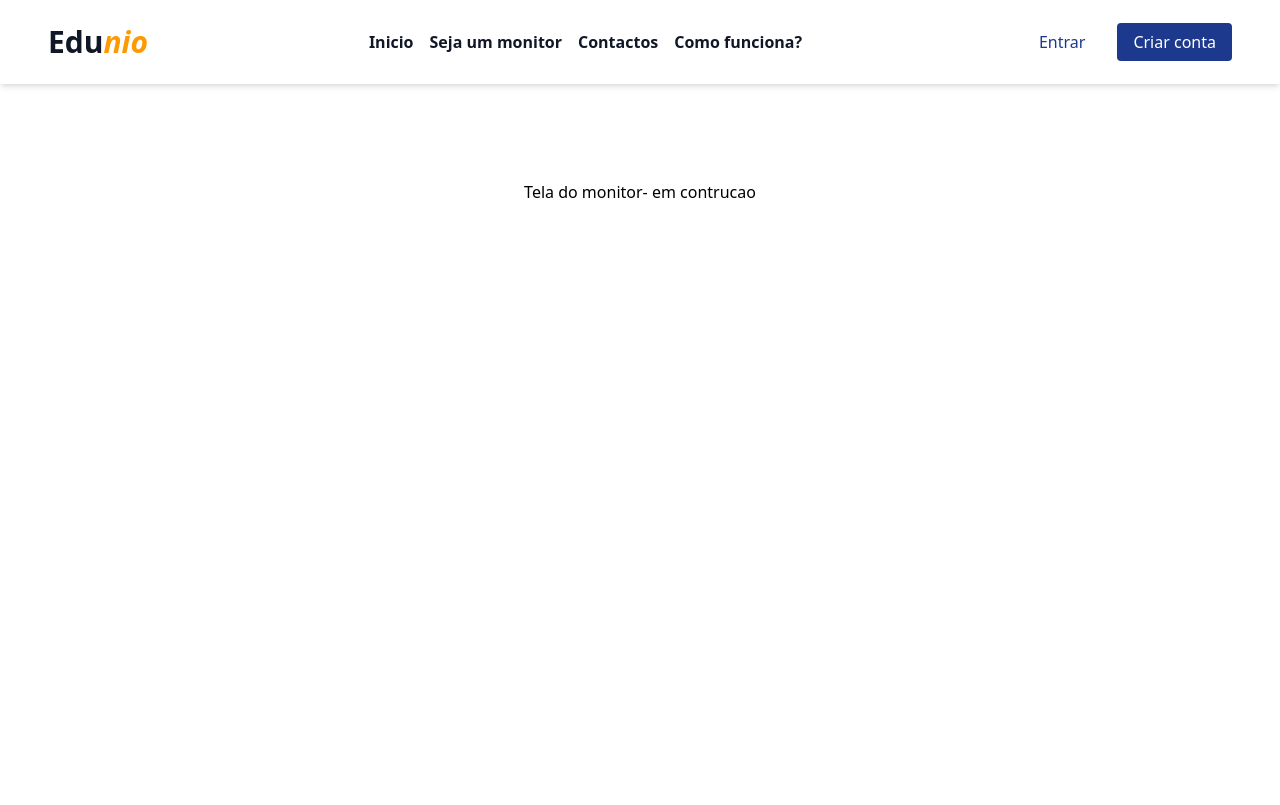
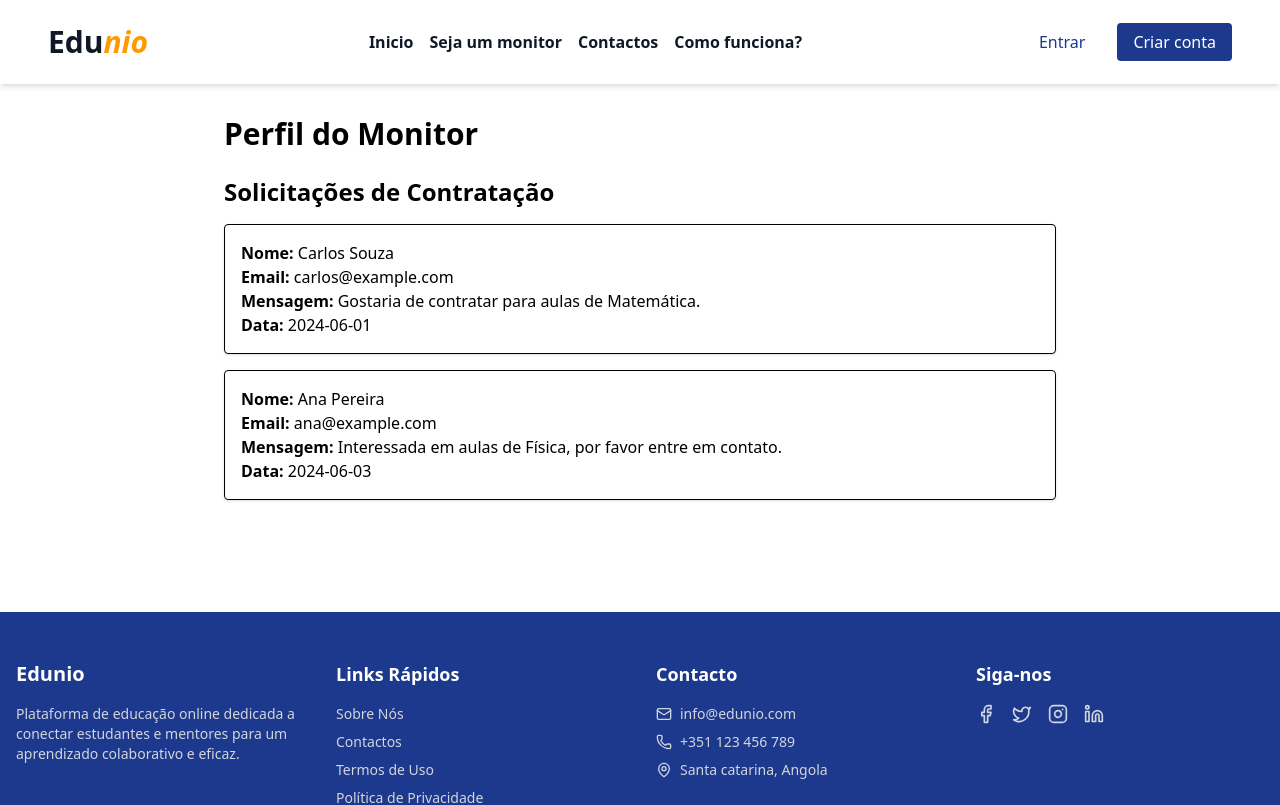
Before and after one commit to loidrodrigues/Edunio, a Next.js app in the folder edunio/: page /monitor in a window 1280 px wide. Shown: the top 805 px of the page. Built offline with nearby package versions, Linux system fonts and the light colour scheme.

Commit message:
feat: login route + register route

```diff
--- /dev/null
+++ b/edunio/app/api/cadastro/route.ts
@@ -0,0 +1,21 @@
+import { NextRequest, NextResponse } from "next/server";
+import dbConnect from "../../../lib/mongodb";
+import User from "../../../models/User";
+
+export async function POST(request: NextRequest) {
+  try {
+    await dbConnect();
+
+    const body = await request.json();
+    const user = new User(body);
+    await user.save();
+
+    return NextResponse.json({ success: true, message: "Cadastro successful" });
+  } catch (error: any) {
+    console.error(error);
+    return NextResponse.json(
+      { success: false, message: "Erro no cadastro", error: error.message },
+      { status: 500 }
+    );
+  }
+}
--- /dev/null
+++ b/edunio/app/api/login/route.ts
@@ -0,0 +1,39 @@
+import { NextRequest, NextResponse } from "next/server";
+import dbConnect from "../../../lib/mongodb";
+import User from "../../../models/User";
+
+export async function POST(request: NextRequest) {
+  try {
+    await dbConnect();
+
+    const { email, password } = await request.json();
+
+    const user = await User.findOne({ email });
+
+    if (!user) {
+      return NextResponse.json(
+        { success: false, message: "Usuário não encontrado" },
+        { status: 404 }
+      );
+    }
+
+    // For now, plain text password comparison (consider hashing in future)
+    if (user.password !== password) {
+      return NextResponse.json(
+        { success: false, message: "Senha incorreta" },
+        { status: 401 }
+      );
+    }
+
+    return NextResponse.json({
+      success: true,
+      message: "Login realizado com sucesso",
+    });
+  } catch (error: any) {
+    console.error(error);
+    return NextResponse.json(
+      { success: false, message: "Erro no login", error: error.message },
+      { status: 500 }
+    );
+  }
+}
--- a/edunio/app/cadastro/page.tsx
+++ b/edunio/app/cadastro/page.tsx
@@ -1,6 +1,7 @@
 "use client";
 
 import { useState } from "react";
+import { useRouter } from "next/navigation";
 
 interface FormData {
   name: string;
@@ -47,6 +48,8 @@ export default function Register() {
     },
   });
 
+  const router = useRouter();
+
   const handleChange = (
     e: React.ChangeEvent<HTMLInputElement | HTMLTextAreaElement>
   ) => {
@@ -77,6 +80,33 @@ export default function Register() {
 
     const data = await res.json();
     alert(data.message);
+
+    if (data.success) {
+      router.push("/login");
+    }
+
+    // Limpa o formulário
+    setForm({
+      name: "",
+      email: "",
+      password: "",
+      isMentor: false,
+      avatar: "",
+      subjects: "",
+      description: "",
+      education: "",
+      experience: "",
+      pricePerHour: "",
+      availability: {
+        monday: "",
+        tuesday: "",
+        wednesday: "",
+        thursday: "",
+        friday: "",
+        saturday: "",
+        sunday: "",
+      },
+    });
   };
 
   return (
--- a/edunio/app/login/page.tsx
+++ b/edunio/app/login/page.tsx
@@ -1,10 +1,12 @@
 "use client";
 
 import { useState } from "react";
+import { useRouter } from "next/navigation";
 
 export default function Login() {
   const [email, setEmail] = useState("");
   const [password, setPassword] = useState("");
+  const router = useRouter();
 
   const handleSubmit = async (e: React.FormEvent) => {
     e.preventDefault();
@@ -14,7 +16,10 @@ export default function Login() {
       body: JSON.stringify({ email, password }),
     });
     const data = await res.json();
-    alert(data.message);
+
+    if (data.success) {
+      router.push("/");
+    }
   };
 
   return (
--- /dev/null
+++ b/edunio/app/monitor/dashboard.tsx
@@ -0,0 +1,37 @@
+import MonitorCard from "../components/MonitorCard";
+
+const mockSolicitations = [
+  {
+    id: 1,
+    name: "João Silva",
+    avatar: "/lo.png",
+    rating: 4.8,
+    reviews: 12,
+    description: "Professor de Matemática com 10 anos de experiência.",
+    subjects: ["Matemática", "Física"],
+    pricePerHour: 50,
+  },
+  {
+    id: 2,
+    name: "Maria Oliveira",
+    avatar: "/lo.png",
+    rating: 4.5,
+    reviews: 8,
+    description: "Especialista em Química e Biologia.",
+    subjects: ["Química", "Biologia"],
+    pricePerHour: 60,
+  },
+];
+
+export default function MonitorDashboard() {
+  return (
+    <div className="p-8">
+      <h1 className="text-3xl font-bold mb-6">Solicitações de Contratação</h1>
+      <div className="grid grid-cols-1 md:grid-cols-2 gap-6">
+        {mockSolicitations.map((monitor) => (
+          <MonitorCard key={monitor.id} monitor={monitor} />
+        ))}
+      </div>
+    </div>
+  );
+}
--- a/edunio/app/monitor/page.tsx
+++ b/edunio/app/monitor/page.tsx
@@ -1,7 +1,5 @@
+import MonitorProfile from "./profile";
+
 export default function Monitor() {
-  return (
-    <div className="flex min-h-screen flex-col items-center justify-between p-24">
-      <h1>Tela do monitor- em contrucao</h1>
-    </div>
-  );
+  return <MonitorProfile />;
 }
--- /dev/null
+++ b/edunio/app/monitor/profile.tsx
@@ -0,0 +1,60 @@
+"use client";
+import { useState } from "react";
+
+const mockSolicitations = [
+  {
+    id: 1,
+    userName: "Carlos Souza",
+    userEmail: "carlos@example.com",
+    message: "Gostaria de contratar para aulas de Matemática.",
+    date: "2024-06-01",
+  },
+  {
+    id: 2,
+    userName: "Ana Pereira",
+    userEmail: "ana@example.com",
+    message: "Interessada em aulas de Física, por favor entre em contato.",
+    date: "2024-06-03",
+  },
+];
+
+export default function MonitorProfile() {
+  const [solicitations, setSolicitations] = useState(mockSolicitations);
+
+  return (
+    <div className="p-8 max-w-4xl mx-auto">
+      <h1 className="text-3xl font-bold mb-6">Perfil do Monitor</h1>
+
+      <section className="mb-8">
+        <h2 className="text-2xl font-semibold mb-4">
+          Solicitações de Contratação
+        </h2>
+        {solicitations.length === 0 ? (
+          <p>Nenhuma solicitação no momento.</p>
+        ) : (
+          <ul className="space-y-4">
+            {solicitations.map((solicitation) => (
+              <li
+                key={solicitation.id}
+                className="border p-4 rounded shadow-sm"
+              >
+                <p>
+                  <strong>Nome:</strong> {solicitation.userName}
+                </p>
+                <p>
+                  <strong>Email:</strong> {solicitation.userEmail}
+                </p>
+                <p>
+                  <strong>Mensagem:</strong> {solicitation.message}
+                </p>
+                <p>
+                  <strong>Data:</strong> {solicitation.date}
+                </p>
+              </li>
+            ))}
+          </ul>
+        )}
+      </section>
+    </div>
+  );
+}
--- a/edunio/app/pages/api/cadastro.ts
+++ /dev/null
@@ -1,15 +0,0 @@
-import { NextApiRequest, NextApiResponse } from "next";
-
-export default async function handler(
-  req: NextApiRequest,
-  res: NextApiResponse
-) {
-  if (req.method === "POST") {
-    const body = req.body;
-    console.log("Cadastro attempt:", body);
-    // Here you can add actual registration logic
-    res.status(200).json({ success: true, message: "Cadastro successful" });
-  } else {
-    res.status(405).json({ message: "Method not allowed" });
-  }
-}
--- a/edunio/app/pages/api/login.ts
+++ /dev/null
@@ -1,15 +0,0 @@
-import { NextApiRequest, NextApiResponse } from "next";
-
-export default async function handler(
-  req: NextApiRequest,
-  res: NextApiResponse
-) {
-  if (req.method === "POST") {
-    const { email, password } = req.body;
-    console.log("Login attempt:", { email, password });
-    // Here you can add actual authentication logic
-    res.status(200).json({ success: true, message: "Login successful" });
-  } else {
-    res.status(405).json({ message: "Method not allowed" });
-  }
-}
--- /dev/null
+++ b/edunio/lib/mongodb.ts
@@ -0,0 +1,48 @@
+import mongoose from "mongoose";
+
+const MONGODB_URI =
+  process.env.MONGODB_URI || "mongodb://localhost:27017/edunio";
+
+if (!MONGODB_URI) {
+  throw new Error(
+    "Please define the MONGODB_URI environment variable inside .env.local"
+  );
+}
+
+/**
+ * Global is used here to maintain a cached connection across hot reloads
+ * in development. This prevents connections growing exponentially
+ * during API Route usage.
+ */
+let cached = (global as any).mongoose;
+
+if (!cached) {
+  cached = (global as any).mongoose = { conn: null, promise: null };
+}
+
+async function dbConnect() {
+  if (cached.conn) {
+    return cached.conn;
+  }
+
+  if (!cached.promise) {
+    const opts = {
+      bufferCommands: false,
+    };
+
+    cached.promise = mongoose.connect(MONGODB_URI, opts).then((mongoose) => {
+      return mongoose;
+    });
+  }
+
+  try {
+    cached.conn = await cached.promise;
+  } catch (e) {
+    cached.promise = null;
+    throw e;
+  }
+
+  return cached.conn;
+}
+
+export default dbConnect;
--- /dev/null
+++ b/edunio/models/User.ts
@@ -0,0 +1,61 @@
+import mongoose from "mongoose";
+
+const UserSchema = new mongoose.Schema(
+  {
+    name: {
+      type: String,
+      required: true,
+    },
+    email: {
+      type: String,
+      required: true,
+      unique: true,
+    },
+    password: {
+      type: String,
+      required: true,
+    },
+    isMentor: {
+      type: Boolean,
+      default: false,
+    },
+    avatar: {
+      type: String,
+      default: "",
+    },
+    subjects: {
+      type: String,
+      default: "",
+    },
+    description: {
+      type: String,
+      default: "",
+    },
+    education: {
+      type: String,
+      default: "",
+    },
+    experience: {
+      type: String,
+      default: "",
+    },
+    pricePerHour: {
+      type: String,
+      default: "",
+    },
+    availability: {
+      monday: { type: String, default: "" },
+      tuesday: { type: String, default: "" },
+      wednesday: { type: String, default: "" },
+      thursday: { type: String, default: "" },
+      friday: { type: String, default: "" },
+      saturday: { type: String, default: "" },
+      sunday: { type: String, default: "" },
+    },
+  },
+  {
+    timestamps: true,
+  }
+);
+
+export default mongoose.models.User || mongoose.model("User", UserSchema);
--- a/edunio/package.json
+++ b/edunio/package.json
@@ -9,6 +9,7 @@
   },
   "dependencies": {
     "lucide-react": "^0.544.0",
+    "mongoose": "^8.18.1",
     "next": "15.5.3",
     "react": "19.1.0",
     "react-dom": "19.1.0"
```
Also changed, not shown: 1 other file (tests, documents, lock files or other folders).
